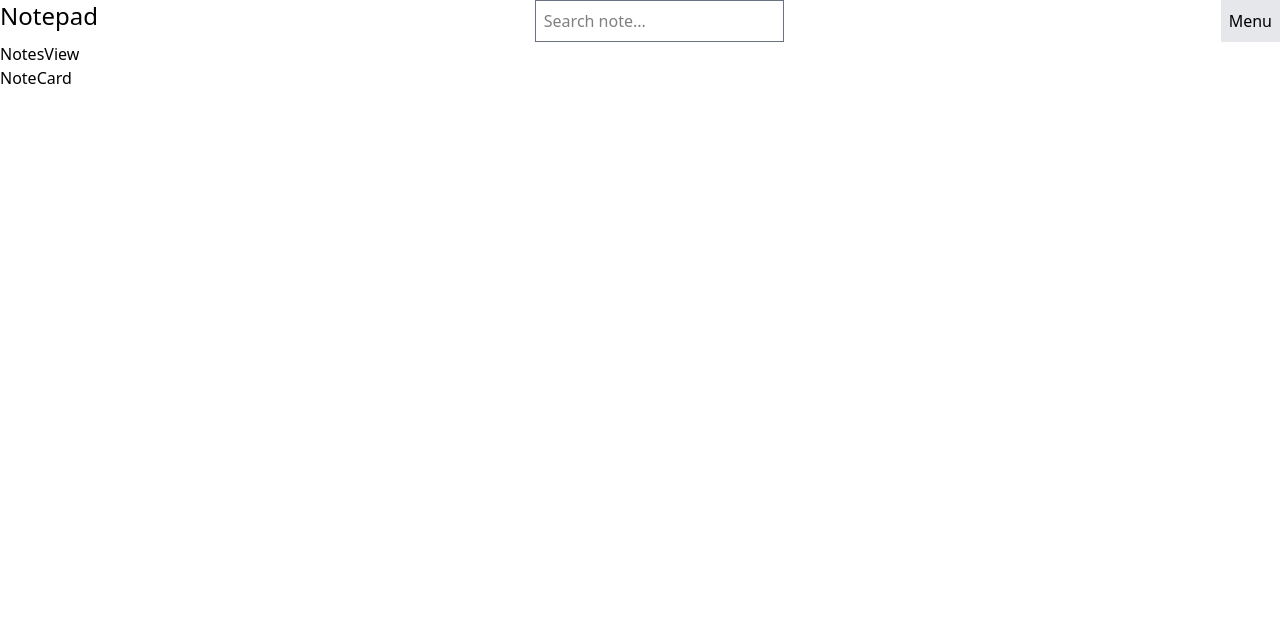
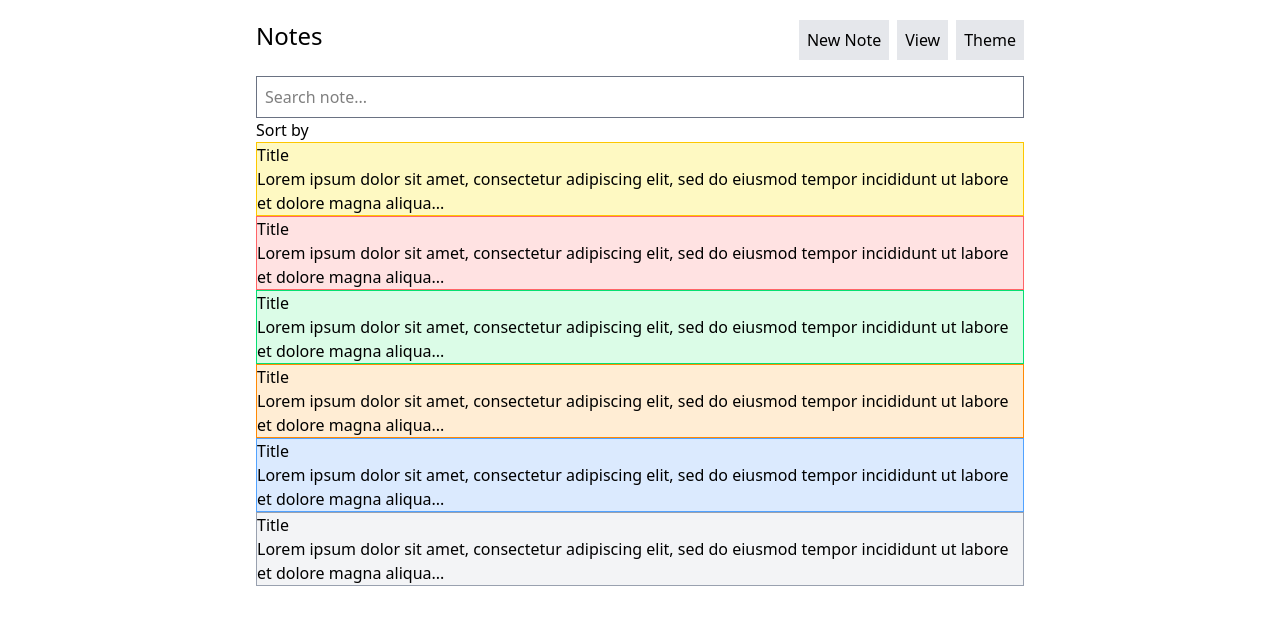
Before and after one commit to mangoPixel1/react-notes-app, a React (Vite) app in the folder notepad/: page / in a window 1280 px wide. Shown: the top 624 px of the page. Built offline with nearby package versions, Linux system fonts and the light colour scheme.

Commit message:
Notepad - Main layout

```diff
--- a/notepad/src/App.jsx
+++ b/notepad/src/App.jsx
@@ -9,9 +9,11 @@ function App() {
   const [count, setCount] = useState(0);
 
   return (
-    <div>
-      <Header />
-      <NotesView />
+    <div className="flex justify-center p-5 sm:px-10">
+      <div className="w-full max-w-3xl">
+        <Header />
+        <NotesView />
+      </div>
     </div>
   );
 }
--- a/notepad/src/components/Header.jsx
+++ b/notepad/src/components/Header.jsx
@@ -1,17 +1,27 @@
 import React from "react";
+
+// Components
+import Search from "./Search";
 
 function Header() {
   return (
-    <header className="flex justify-between">
-      <h1 className="text-2xl font-medium">Notepad</h1>
-      <input
-        type="text"
-        placeholder="Search note..."
-        className="border border-gray-500 px-2 py-2"
-      />
-      <button className="bg-gray-200 px-2 py-2 cursor-pointer hover:bg-gray-300 transition duration-300">
-        Menu
-      </button>
+    <header className="space-y-4">
+      <div className="flex justify-between">
+        <h1 className="text-2xl font-medium">Notes</h1>
+        <div className="space-x-2">
+          <button className="fixed bottom-10 right-5 sm:static bg-gray-200 px-2 py-2 cursor-pointer hover:bg-gray-300 transition duration-300">
+            New Note
+          </button>
+          <button className="bg-gray-200 px-2 py-2 cursor-pointer hover:bg-gray-300 transition duration-300">
+            View
+          </button>
+          <button className="bg-gray-200 px-2 py-2 cursor-pointer hover:bg-gray-300 transition duration-300">
+            Theme
+          </button>
+        </div>
+      </div>
+
+      <Search />
     </header>
   );
 }
--- a/notepad/src/components/NoteCard.jsx
+++ b/notepad/src/components/NoteCard.jsx
@@ -1,7 +1,24 @@
 import React from "react";
 
-function NoteCard() {
-  return <div>NoteCard</div>;
+function NoteCard({ color }) {
+  const colors = {
+    yellow: "border border-yellow-400 bg-yellow-100",
+    red: "border border-red-400 bg-red-100",
+    green: "border border-green-400 bg-green-100",
+    orange: "border border-orange-400 bg-orange-100",
+    blue: "border border-blue-400 bg-blue-100",
+    gray: "border border-gray-400 bg-gray-100",
+  };
+
+  return (
+    <div className={`border border-${color}-400 bg-${color}-100`}>
+      <h1>Title</h1>
+      <p>
+        Lorem ipsum dolor sit amet, consectetur adipiscing elit, sed do eiusmod
+        tempor incididunt ut labore et dolore magna aliqua...
+      </p>
+    </div>
+  );
 }
 
 export default NoteCard;
--- a/notepad/src/components/NotesView.jsx
+++ b/notepad/src/components/NotesView.jsx
@@ -6,8 +6,13 @@ import NoteCard from "./NoteCard";
 function NotesView() {
   return (
     <div>
-      <p>NotesView</p>
-      <NoteCard />
+      <p>Sort by</p>
+      <NoteCard color={"yellow"} />
+      <NoteCard color={"red"} />
+      <NoteCard color={"green"} />
+      <NoteCard color={"orange"} />
+      <NoteCard color={"blue"} />
+      <NoteCard color={"gray"} />
     </div>
   );
 }
--- /dev/null
+++ b/notepad/src/components/Search.jsx
@@ -0,0 +1,15 @@
+import React from "react";
+
+function Search() {
+  return (
+    <input
+      id="search"
+      name="search"
+      type="text"
+      placeholder="Search note..."
+      className="w-full border border-gray-500 px-2 py-2"
+    />
+  );
+}
+
+export default Search;
```
Also changed, not shown: 1 other file (tests, documents, lock files or other folders).
